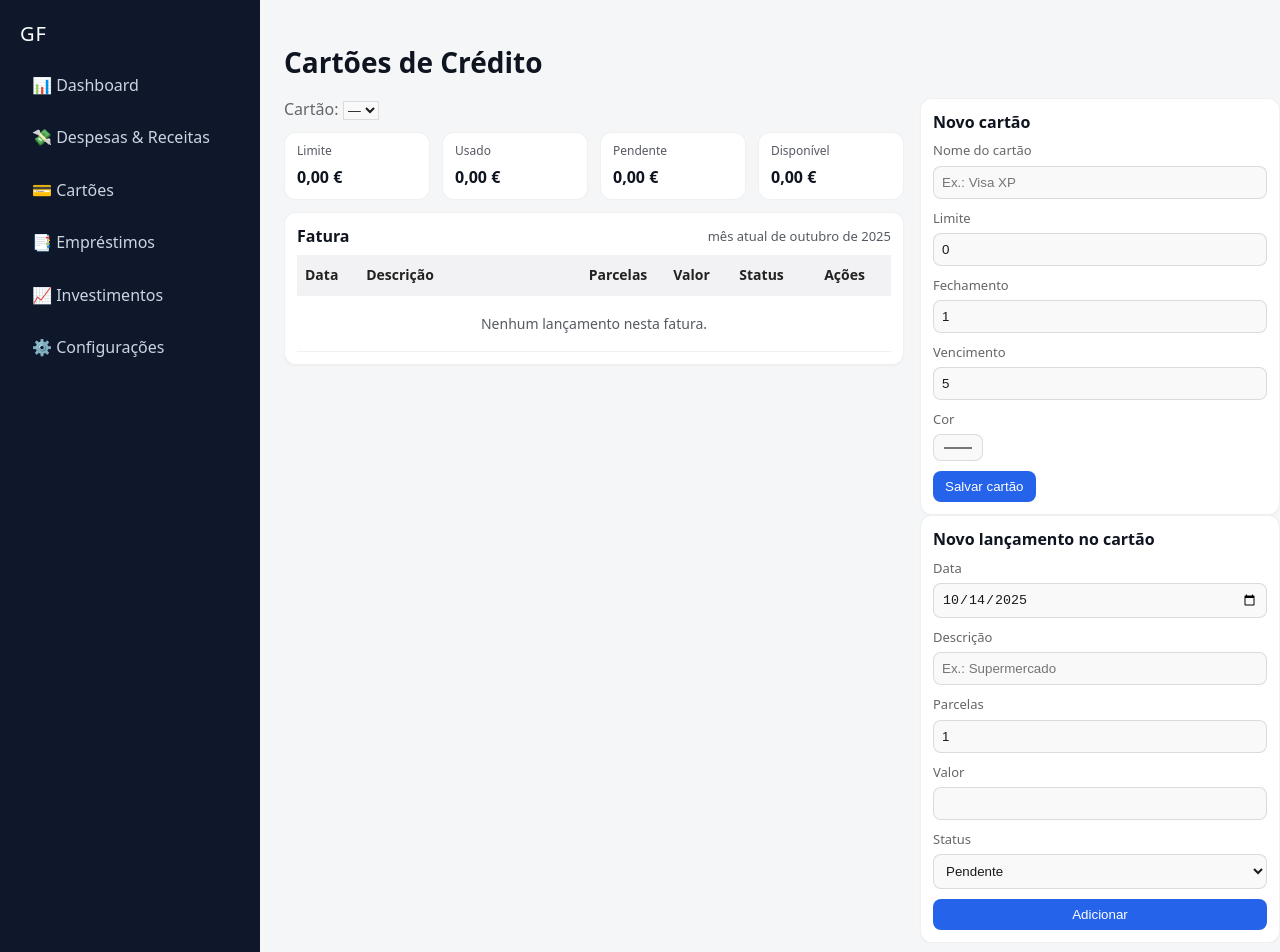
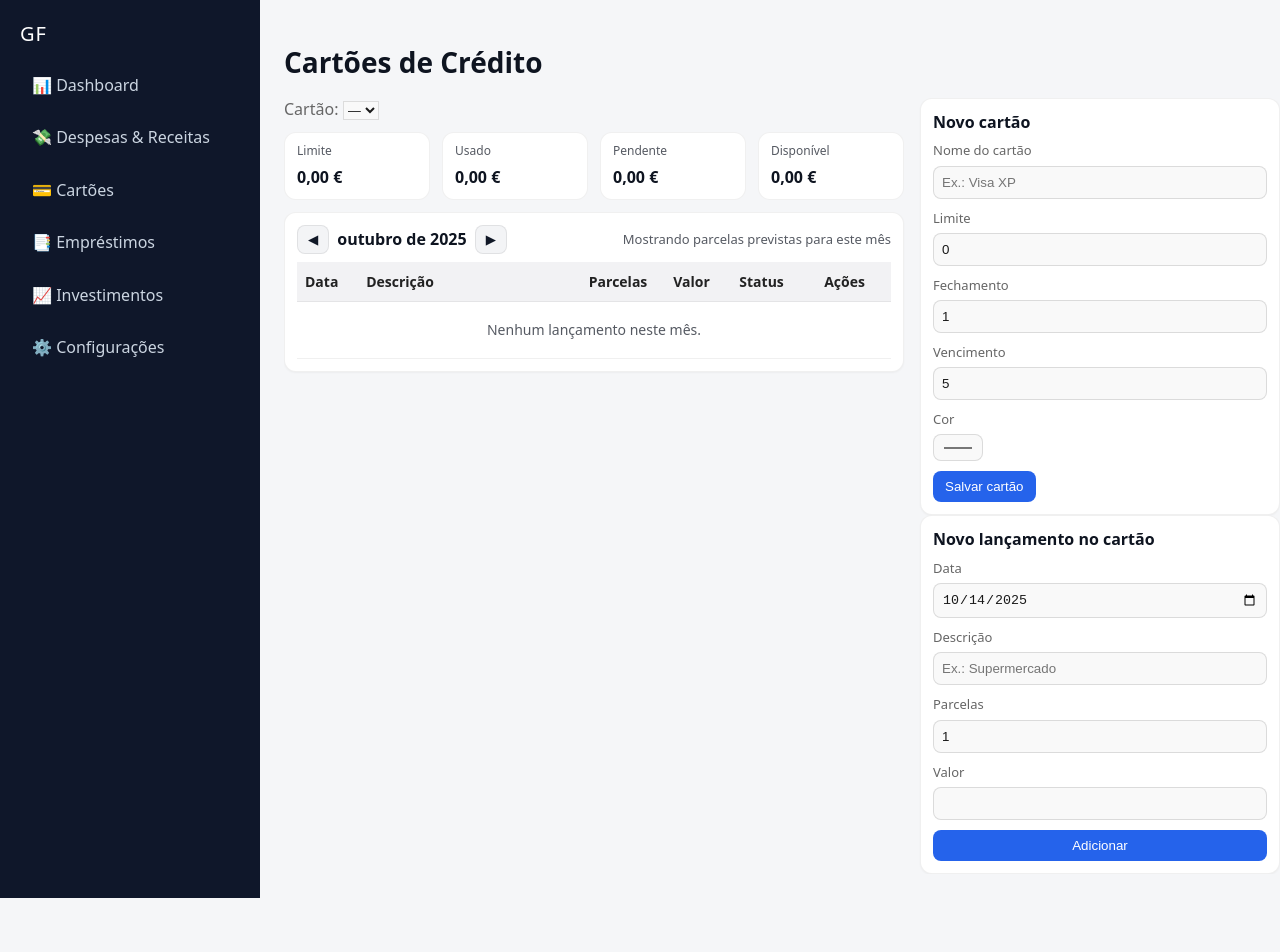
Before and after one commit to Ivanmonteiro-create/gerenciamentofamiliar.site, a Next.js app: page /cartoes in a window 1280 px wide. Shown: the top 952 px of the page. After the commit the page ends 898 px from the top, so only its background shows below. Built offline with nearby package versions, Linux system fonts and the light colour scheme.

Commit message:
Update page.js

```diff
--- a/app/cartoes/page.js
+++ b/app/cartoes/page.js
@@ -2,32 +2,7 @@
 
 import { useEffect, useMemo, useState } from "react";
 
-/**
- * Modelo de dados salvo em localStorage (chave: gf-cartoes)
- * [
- *   {
- *     id: "c1",
- *     nome: "Millennium",
- *     cor: "#2563eb",
- *     limite: 6000,
- *     fechamento: 1,   // dia
- *     vencimento: 5,   // dia
- *     lancamentos: [
- *       {
- *         id: "l1",
- *         data: "2025-10-14",
- *         descricao: "Mercado",
- *         parcelas: 2,              // total de parcelas
- *         parcelaAtual: 1,          // opcional: quantas já foram quitadas
- *         valor: 400,
- *         status: "Pago" | "Pendente"
- *       }
- *     ]
- *   }
- * ]
- */
-
-// ------- Utils -------
+// ---------------- Utils ----------------
 const LS_KEY = "gf-cartoes";
 const currency = (n = 0) =>
   (isFinite(n) ? n : 0).toLocaleString("pt-PT", {
@@ -39,9 +14,7 @@ const currency = (n = 0) =>
 function uid(prefix = "id") {
   return `${prefix}_${Math.random().toString(36).slice(2, 9)}`;
 }
-
 function ymdToDisplay(ymd) {
-  // "2025-10-14" -> "14/10/25"
   if (!ymd) return "";
   const [y, m, d] = ymd.split("-").map(Number);
   if (!y || !m || !d) return ymd;
@@ -49,27 +22,43 @@ function ymdToDisplay(ymd) {
     y
   ).slice(-2)}`;
 }
-
-// mostra parcelas como "2-1" (total-restantes) ou "—" se for parcela única
+function addMonths(ymd, k) {
+  const [y, m, d] = ymd.split("-").map(Number);
+  const dt = new Date(y, (m - 1) + k, d || 1);
+  const yy = dt.getFullYear();
+  const mm = String(dt.getMonth() + 1).padStart(2, "0");
+  const dd = String(dt.getDate()).padStart(2, "0");
+  return `${yy}-${mm}-${dd}`;
+}
+// mostra “total-restantes”
 function formatParcelas(l) {
   const total = Number(l?.parcelas || 1);
-
-  // Se controlar explicitamente, usa parcelaAtual:
   const atual = Number(l?.parcelaAtual || 0);
-
-  // fallback inteligente: se marcou "Pago" e total>1, assume ao menos 1 pago
   const deduzida = l?.status === "Pago" && total > 1 ? 1 : 0;
-
   const pagas = Math.max(atual, deduzida);
   const restantes = Math.max(0, total - pagas);
-
   return total > 1 ? `${total}-${restantes}` : "—";
 }
+// há parcela deste lançamento no mês/ano selecionado?
+function hasInstallmentInMonth(l, year, month) {
+  const base = new Date(l.data);
+  for (let k = 0; k < Math.max(1, Number(l.parcelas || 1)); k++) {
+    const d = new Date(base.getFullYear(), base.getMonth() + k, base.getDate());
+    if (d.getFullYear() === year && d.getMonth() + 1 === month) return true;
+  }
+  return false;
+}
 
-// ------- Página -------
+// ---------------- Página ----------------
 export default function CartoesPage() {
   const [dados, setDados] = useState([]);
   const [cardIdAtivo, setCardIdAtivo] = useState("");
+
+  // mês selecionado (navegação)
+  const now = new Date();
+  const [selYear, setSelYear] = useState(now.getFullYear());
+  const [selMonth, setSelMonth] = useState(now.getMonth() + 1);
+
   const [novoCard, setNovoCard] = useState({
     nome: "",
     cor: "#2563eb",
@@ -82,10 +71,10 @@ export default function CartoesPage() {
     descricao: "",
     parcelas: 1,
     valor: "",
-    status: "Pendente",
+    // status removido do formulário; sempre começa como “Pendente”
   });
 
-  // Carrega / salva no localStorage
+  // Carregar/Salvar
   useEffect(() => {
     try {
       const raw = localStorage.getItem(LS_KEY);
@@ -107,11 +96,9 @@ export default function CartoesPage() {
     [dados, cardIdAtivo]
   );
 
-  // Cálculos de resumo do cartão ativo
+  // Resumo do cartão (geral)
   const resumo = useMemo(() => {
-    if (!cardAtivo) {
-      return { usado: 0, pendente: 0, disponivel: 0 };
-    }
+    if (!cardAtivo) return { usado: 0, pendente: 0, disponivel: 0 };
     const usado = cardAtivo.lancamentos
       .filter((l) => l.status === "Pago")
       .reduce((a, b) => a + Number(b.valor || 0), 0);
@@ -122,7 +109,15 @@ export default function CartoesPage() {
     return { usado, pendente, disponivel };
   }, [cardAtivo]);
 
-  // Ações – Cartão
+  // Lançamentos visíveis no MÊS selecionado
+  const lancamentosDoMes = useMemo(() => {
+    if (!cardAtivo) return [];
+    return cardAtivo.lancamentos.filter((l) =>
+      hasInstallmentInMonth(l, selYear, selMonth)
+    );
+  }, [cardAtivo, selYear, selMonth]);
+
+  // Ações — Cartão
   function salvarNovoCartao(e) {
     e.preventDefault();
     if (!novoCard.nome.trim()) return;
@@ -140,7 +135,6 @@ export default function CartoesPage() {
     setCardIdAtivo(c.id);
     setNovoCard({ nome: "", cor: "#2563eb", limite: 0, fechamento: 1, vencimento: 5 });
   }
-
   function excluirCartao(id) {
     if (!confirm("Excluir este cartão?")) return;
     const arr = dados.filter((c) => c.id !== id);
@@ -149,7 +143,7 @@ export default function CartoesPage() {
     else setCardIdAtivo("");
   }
 
-  // Ações – Lançamentos
+  // Ações — Lançamentos
   function adicionarLancamento(e) {
     e.preventDefault();
     if (!cardAtivo) return;
@@ -160,7 +154,7 @@ export default function CartoesPage() {
       parcelas: Math.max(1, Number(novoLanc.parcelas || 1)),
       parcelaAtual: 0,
       valor: Number(novoLanc.valor || 0),
-      status: novoLanc.status,
+      status: "Pendente",
     };
     const arr = dados.map((c) =>
       c.id === cardAtivo.id
@@ -173,10 +167,8 @@ export default function CartoesPage() {
       descricao: "",
       parcelas: 1,
       valor: "",
-      status: "Pendente",
     });
   }
-
   function marcarPago(idLanc, pago = true) {
     if (!cardAtivo) return;
     const arr = dados.map((c) => {
@@ -197,7 +189,6 @@ export default function CartoesPage() {
     });
     setDados(arr);
   }
-
   function excluirLancamento(idLanc) {
     if (!cardAtivo) return;
     if (!confirm("Excluir lançamento?")) return;
@@ -209,7 +200,25 @@ export default function CartoesPage() {
     setDados(arr);
   }
 
-  // --------- UI ----------
+  // Navegação de mês
+  const nomeMes = new Date(selYear, selMonth - 1, 1).toLocaleString("pt-PT", {
+    month: "long",
+    year: "numeric",
+  });
+  function prevMonth() {
+    let m = selMonth - 1;
+    let y = selYear;
+    if (m < 1) { m = 12; y -= 1; }
+    setSelMonth(m); setSelYear(y);
+  }
+  function nextMonth() {
+    let m = selMonth + 1;
+    let y = selYear;
+    if (m > 12) { m = 1; y += 1; }
+    setSelMonth(m); setSelYear(y);
+  }
+
+  // -------- UI --------
   return (
     <div style={{ overflowX: "auto" }}>
       <h1 style={{ fontSize: 28, fontWeight: 700, marginBottom: 16 }}>
@@ -244,28 +253,19 @@ export default function CartoesPage() {
               </select>
             </label>
 
-            <div
-              style={{
-                display: "flex",
-                gap: 8,
-                alignItems: "center",
-                marginLeft: "auto",
-              }}
-            >
             {cardAtivo && (
-                <>
+              <div style={{ display: "flex", gap: 10, marginLeft: "auto" }}>
                 <span style={{ fontSize: 13, opacity: 0.7 }}>
                   Fechamento: {String(cardAtivo.fechamento).padStart(2, "0")}
                 </span>
                 <span style={{ fontSize: 13, opacity: 0.7 }}>
                   Vencimento: {String(cardAtivo.vencimento).padStart(2, "0")}
                 </span>
-                </>
+              </div>
             )}
           </div>
-          </div>
 
-          {/* Resumo do cartão ativo */}
+          {/* Resumo */}
           <div
             style={{
               display: "grid",
@@ -292,19 +292,27 @@ export default function CartoesPage() {
             </div>
           </div>
 
-          {/* Tabela de fatura / lançamentos */}
+          {/* Fatura do mês selecionado */}
           <div className="painel">
+            {/* Barra de mês */}
             <div
               style={{
                 display: "flex",
+                alignItems: "center",
                 justifyContent: "space-between",
                 marginBottom: 8,
-                alignItems: "center",
+                gap: 8,
+                flexWrap: "wrap",
               }}
             >
-              <div style={{ fontWeight: 600 }}>Fatura</div>
+              <div style={{ display: "flex", alignItems: "center", gap: 8 }}>
+                <button className="btn-sec" onClick={prevMonth}>◀</button>
+                <strong>{nomeMes}</strong>
+                <button className="btn-sec" onClick={nextMonth}>▶</button>
+              </div>
+
               <div style={{ fontSize: 13, opacity: 0.7 }}>
-                mês atual de {new Date().toLocaleString("pt-PT", { month: "long", year: "numeric" })}
+                Mostrando parcelas previstas para este mês
               </div>
             </div>
 
@@ -321,14 +329,14 @@ export default function CartoesPage() {
                   </tr>
                 </thead>
                 <tbody>
-                  {!cardAtivo || cardAtivo.lancamentos.length === 0 ? (
+                  {!cardAtivo || lancamentosDoMes.length === 0 ? (
                     <tr>
                       <td colSpan={6} style={{ textAlign: "center", padding: 18, opacity: 0.7 }}>
-                        Nenhum lançamento nesta fatura.
+                        Nenhum lançamento neste mês.
                       </td>
                     </tr>
                   ) : (
-                    cardAtivo.lancamentos.map((l) => (
+                    lancamentosDoMes.map((l) => (
                       <tr key={l.id}>
                         <td>{ymdToDisplay(l.data)}</td>
                         <td className="td-descricao">{l.descricao}</td>
@@ -468,7 +476,7 @@ export default function CartoesPage() {
             </form>
           </div>
 
-          {/* Novo lançamento no cartão */}
+          {/* Novo lançamento no cartão (Status REMOVIDO) */}
           <div className="painel">
             <div style={{ fontWeight: 600, marginBottom: 8 }}>
               Novo lançamento no cartão
@@ -522,18 +530,6 @@ export default function CartoesPage() {
                   }
                 />
               </label>
-              <label>
-                Status
-                <select
-                  value={novoLanc.status}
-                  onChange={(e) =>
-                    setNovoLanc({ ...novoLanc, status: e.target.value })
-                  }
-                >
-                  <option value="Pendente">Pendente</option>
-                  <option value="Pago">Pago</option>
-                </select>
-              </label>
 
               <button type="submit" className="btn-primary">
                 Adicionar
@@ -545,7 +541,3 @@ export default function CartoesPage() {
     </div>
   );
 }
-
-/* ---------------- estilos locais (escopados por classe) --------------- */
-/* Se preferir, pode mover para um CSS global. Mantive aqui junto para ficar
-   fechamento 100% do patch. */
```
Lines whose indentation alone changed are shown as unchanged.
